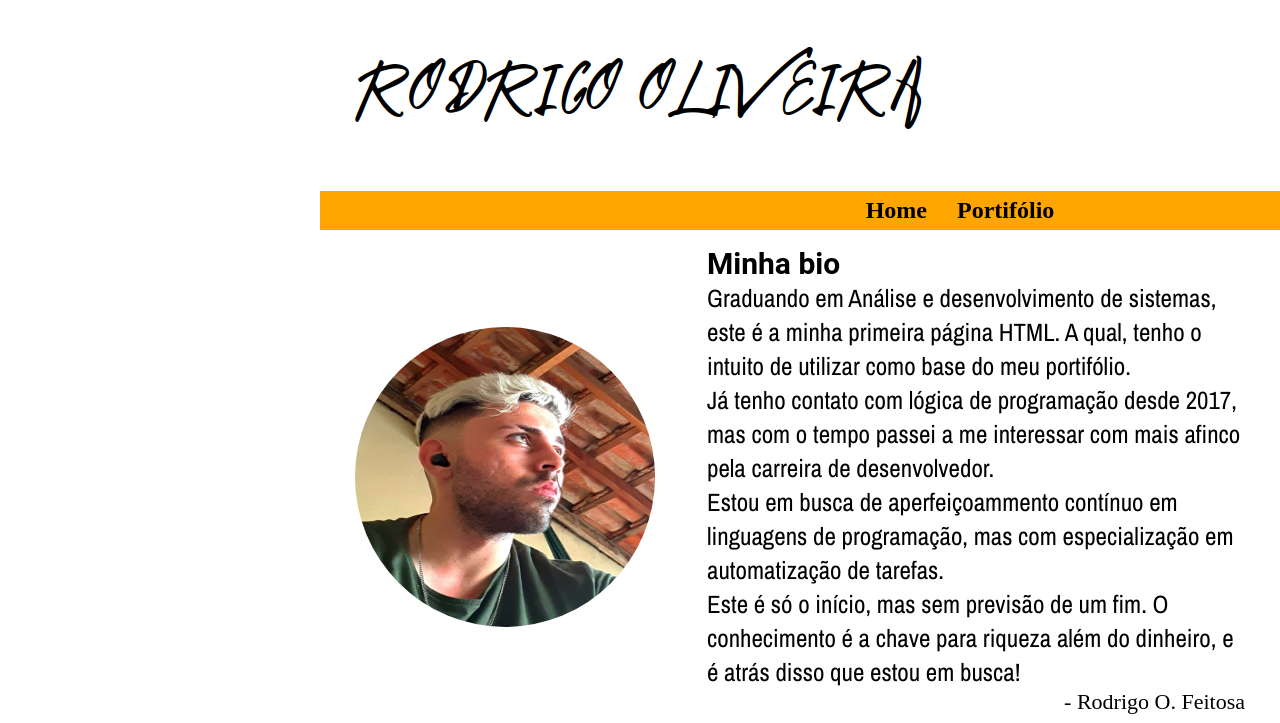
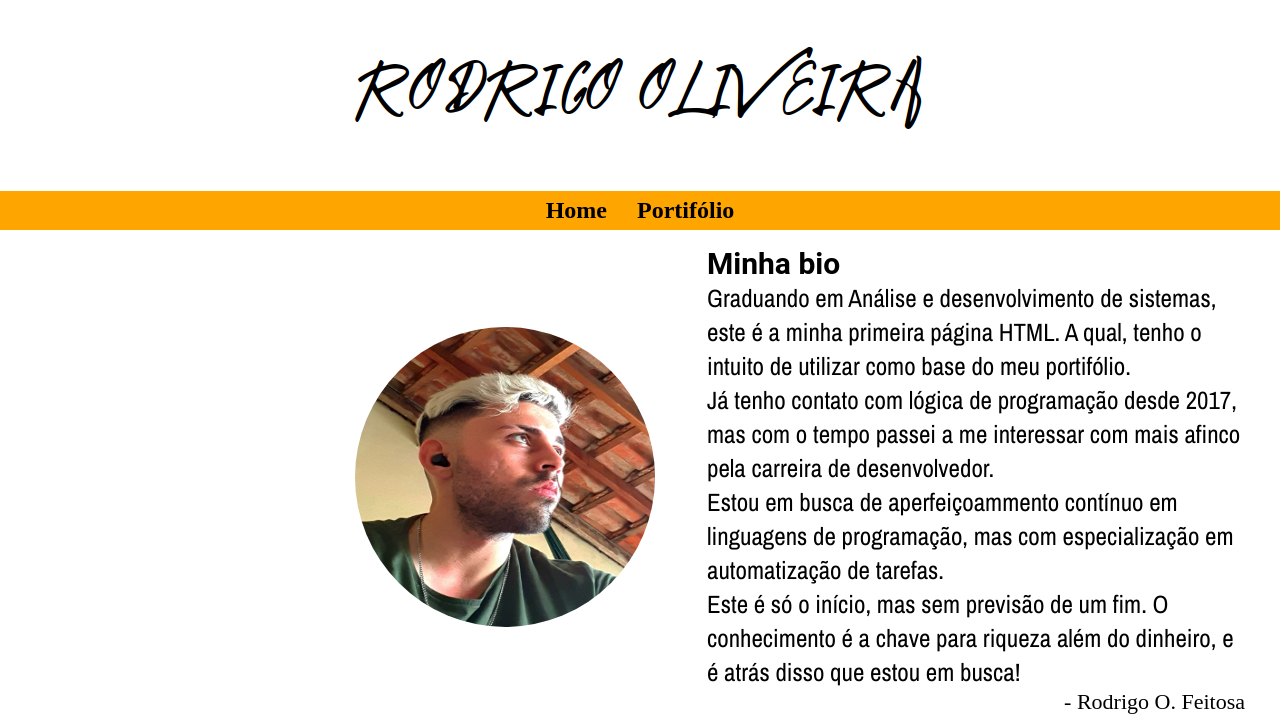
Before and after one commit to Imdubitat/HTML, a PHP site: page / in a window 1280 px wide; the page is wider, and only the part inside the window is pictured. Shown: the top 723 px of that part. Run offline with PHP 8.4, Linux system fonts and the light colour scheme; some web fonts are replaced.

Commit message:
Update site.css

```diff
--- a/Meu portifólio/estilos/site.css
+++ b/Meu portifólio/estilos/site.css
@@ -17,7 +17,6 @@
 .nav{
 	grid-area:nav;
 	position: absolute;
-	left:25%;
 	text-align: center;
 	font-size:24px;
 	width: 100%;
```
